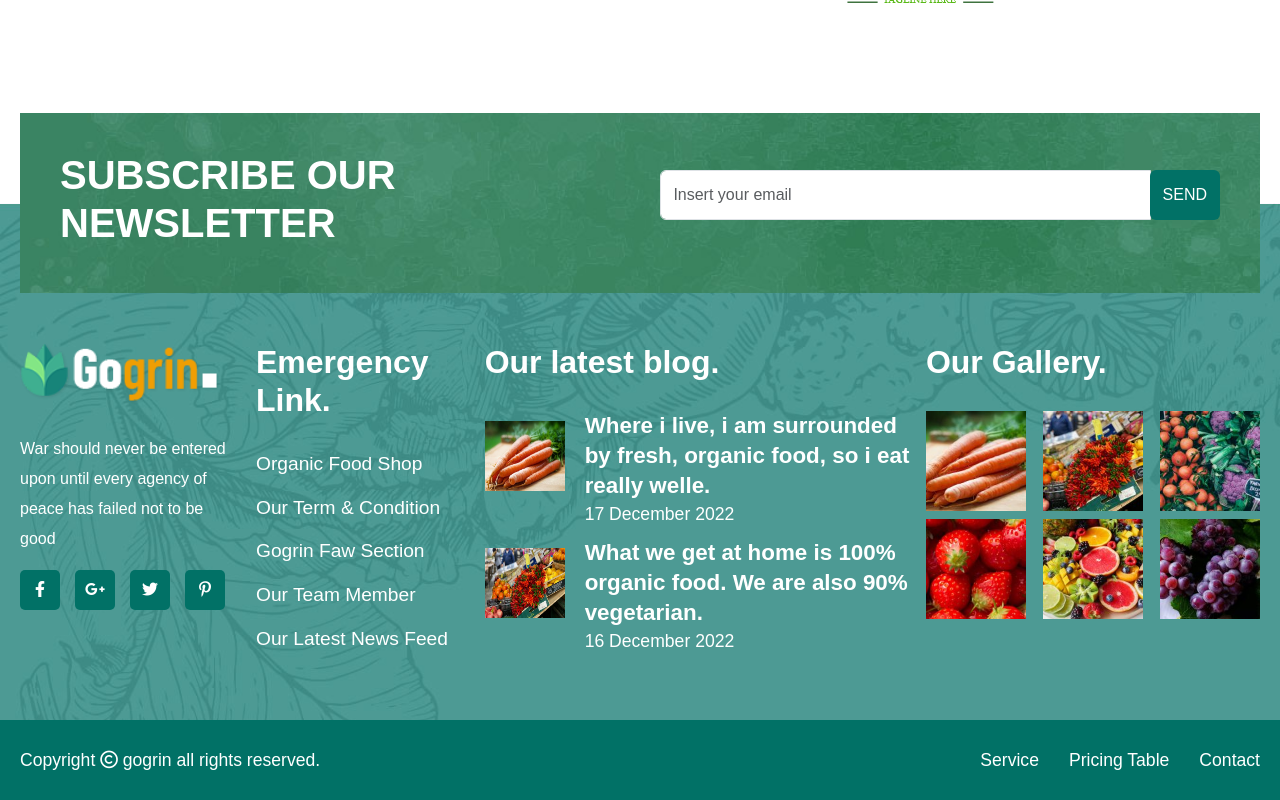
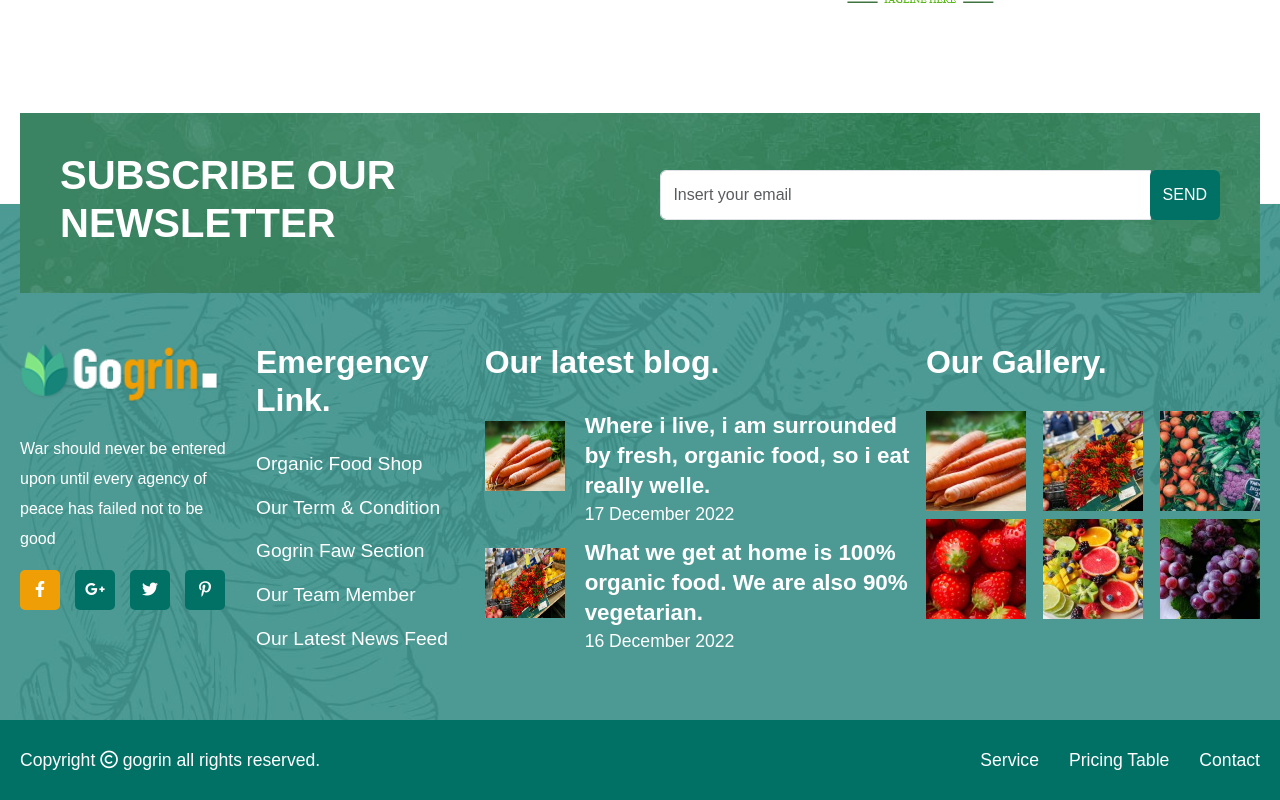
Before and after one commit to FraRussotto/proj-html-vuejs, a Vue app: page / in a window 1280 px wide. In both pictures the pointer is over the item 40 px from the left and 7343 px from the top of the page. Shown: the part 6754-7554 px from the top of the page. Built offline with nearby package versions, Linux system fonts and the light colour scheme; a small style sheet from the web is missing.

Commit message:
[add] hover link social in footer

```diff
--- a/src/components/Footer.vue
+++ b/src/components/Footer.vue
@@ -157,6 +157,9 @@ export default {
         a{
           color: white;
         }
+        &:hover{
+          background-color: $yellow;
+        }
       }
     }
   }
```
